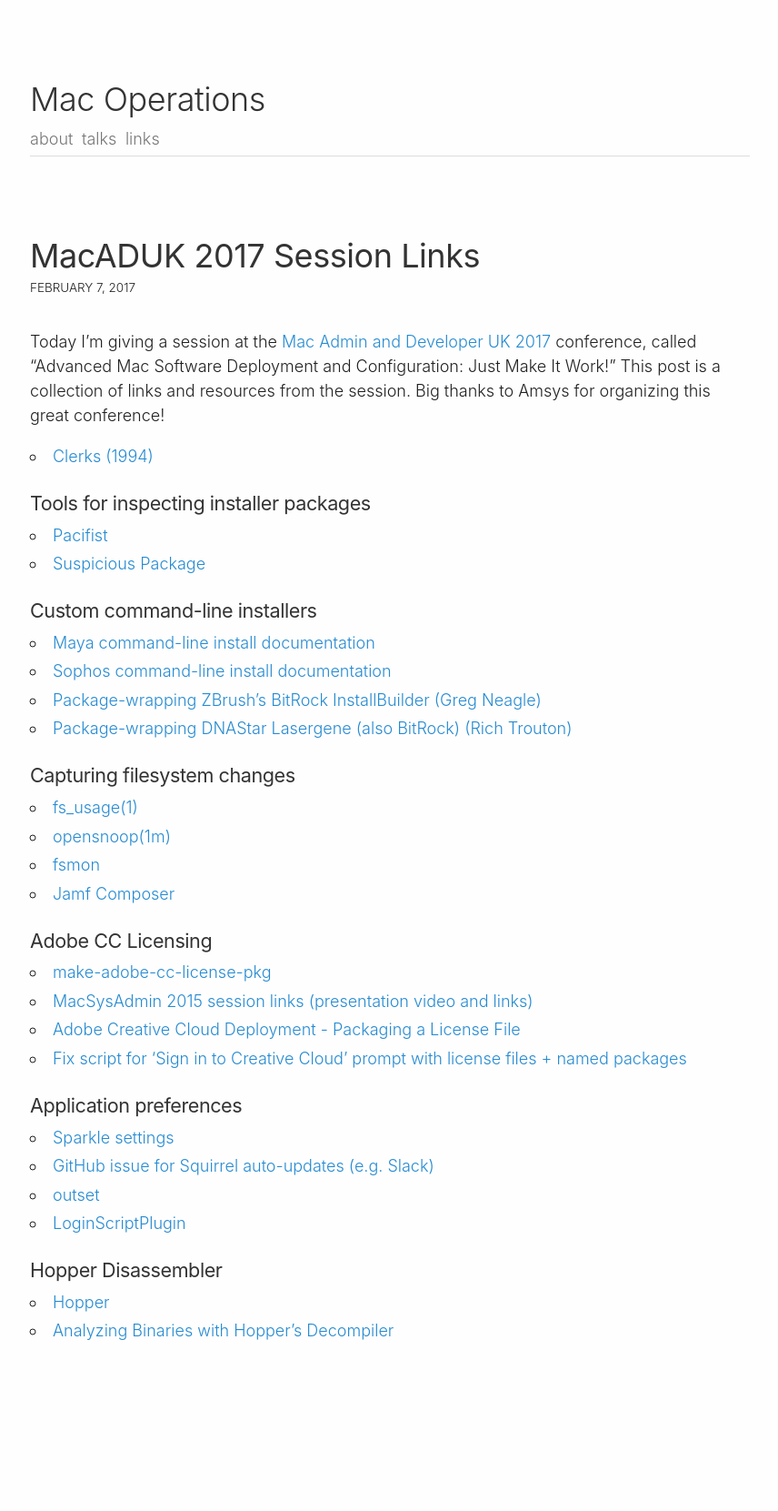
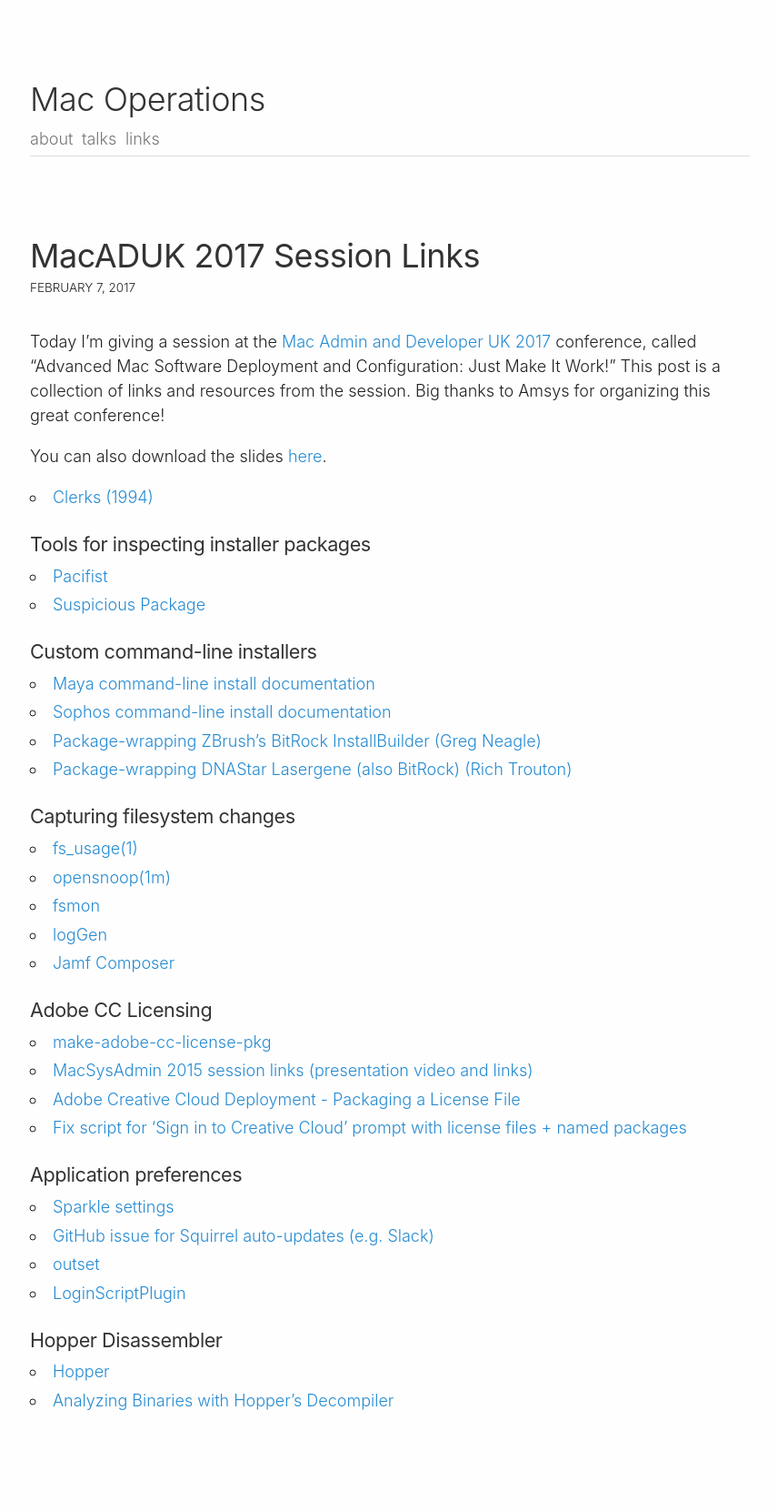
Before and after one commit to timsutton/macops.ca, a Jekyll site: the page built from _posts/2017-02-07-macaduk2017.md, in a window 1280 px wide. Shown: the whole page at 91% size, without its empty margins (211-1067 px from the left). Built offline with Jekyll 4.4.1, drawn with Linux system fonts in a browser that asks for light colours; Markdown is read by kramdown in place of the engine named in the settings; comment, search, counter and statistics services are not loaded; before the commit the page ends 1584 px from its top, so only the background shows below that.

Commit message:
Add MacADUK 2017 slides, logGen link

```diff
--- a/_posts/2017-02-07-macaduk2017.md
+++ b/_posts/2017-02-07-macaduk2017.md
@@ -3,6 +3,8 @@
 ---
 
 Today I'm giving a session at the [Mac Admin and Developer UK 2017](http://www.macad.uk/) conference, called "Advanced Mac Software Deployment and Configuration: Just Make It Work!" This post is a collection of links and resources from the session. Big thanks to Amsys for organizing this great conference!
+
+You can also download the slides [here](https://dl.dropboxusercontent.com/u/429559/MacADUK_TimSutton.pdf).
 
 * [Clerks (1994)](https://en.wikipedia.org/wiki/Clerks)
 
@@ -23,6 +25,7 @@
 * [fs_usage(1)](https://developer.apple.com/legacy/library/documentation/Darwin/Reference/ManPages/man1/fs_usage.1.html)
 * [opensnoop(1m)](https://developer.apple.com/legacy/library/documentation/Darwin/Reference/ManPages/man1/opensnoop.1m.html)
 * [fsmon](https://github.com/nowsecure/fsmon)
+* [logGen](http://macadamia.bochoven.net/tools/loggen/)
 * [Jamf Composer](https://www.jamf.com/products/jamf-composer/)
 
 ### Adobe CC Licensing
```
